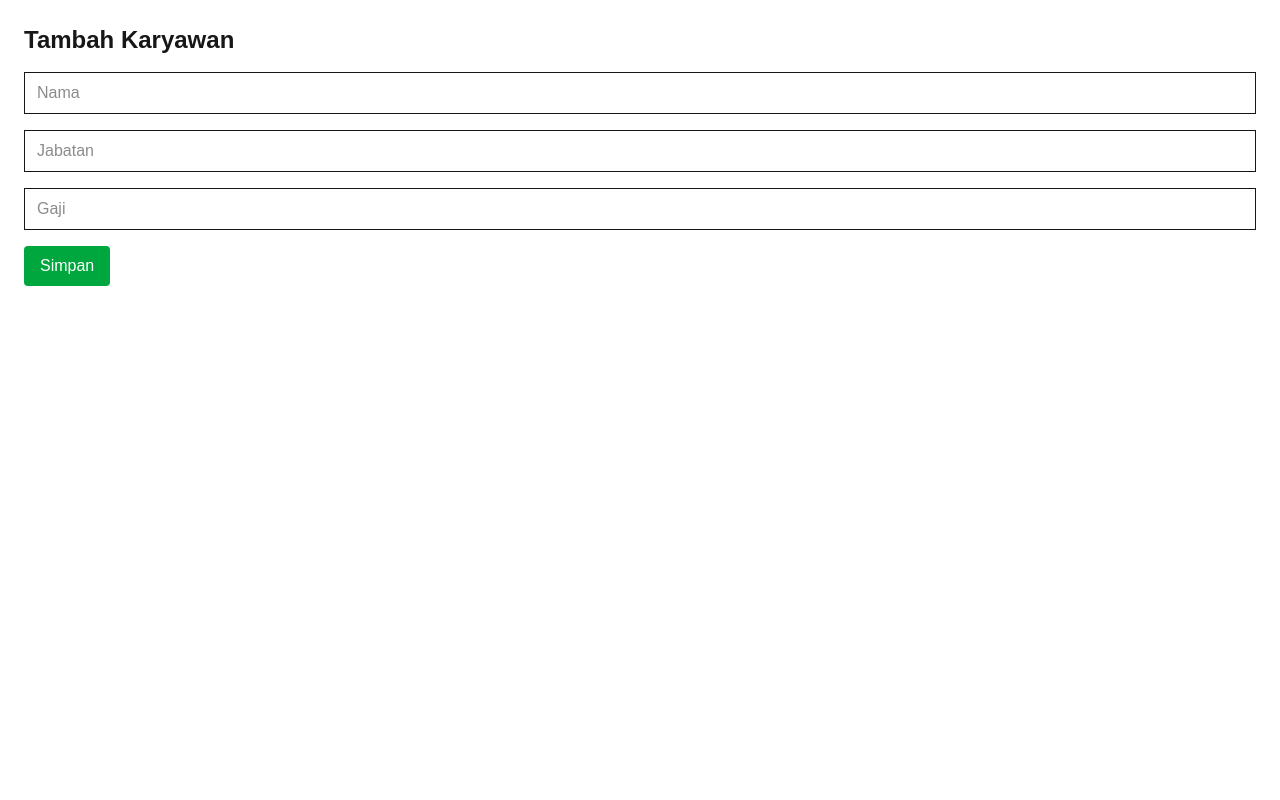
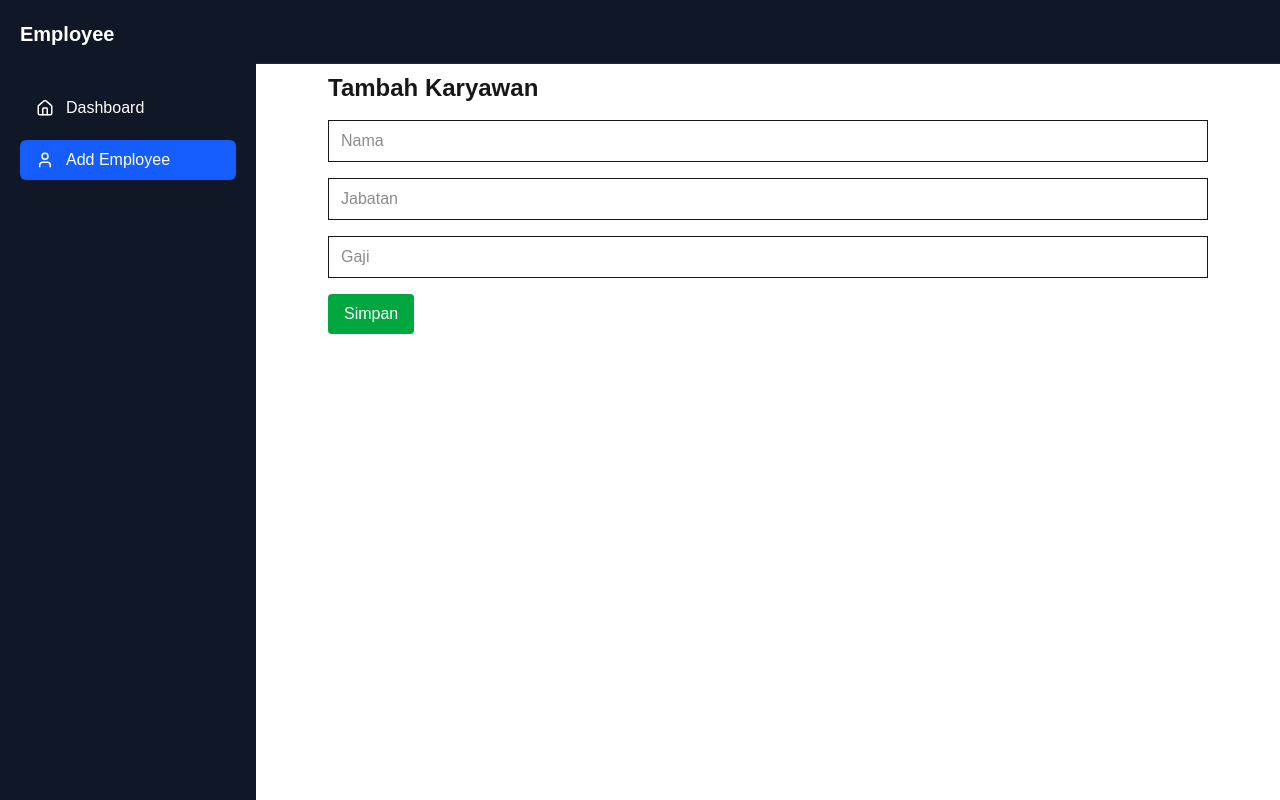
Before and after one commit to adyarizki/employee-dbcrud, a Next.js app: page /employee/create in a window 1280 px wide. Built offline with nearby package versions, Linux system fonts and the light colour scheme.

Commit message:
create sidbar and navbar employee

```diff
--- /dev/null
+++ b/app/employee/layout.tsx
@@ -0,0 +1,15 @@
+import Sidebar from '../ui/sidebar';
+import Navbar from '../ui/navbar';
+import  '../globals.css';
+
+export default function Layout({ children }: { children: React.ReactNode }) {
+  return (
+    <div className="flex h-screen flex-col md:flex-row md:overflow-hidden">
+      <div className="w-full flex-none md:w-64">
+        <Navbar />
+        <Sidebar />
+      </div>
+      <div className="flex-grow p-6 md:overflow-y-auto md:p-12">{children}</div>
+    </div>
+  );
+}
--- /dev/null
+++ b/app/ui/navbar.tsx
@@ -0,0 +1,19 @@
+'use client'
+
+import { Menu } from 'lucide-react'
+
+export default function Navbar() {
+  return (
+    <header className="w-full h-16 bg-gray-900 text-white flex items-center justify-between px-4 md:px-6 border-b border-gray-800 fixed top-0 left-0 z-40 md:ml-64">
+      <div className="flex items-center gap-3">
+        <Menu className="md:hidden" size={24} />
+      </div>
+      <div>
+        {/* Contoh Avatar / User */}
+        <div className="w-8 h-8 rounded-full bg-blue-600 flex items-center justify-center text-sm font-bold">
+          U
+        </div>
+      </div>
+    </header>
+  )
+}
--- /dev/null
+++ b/app/ui/sidebar.tsx
@@ -0,0 +1,34 @@
+'use client'
+
+import Link from 'next/link'
+import { usePathname } from 'next/navigation'
+import { Home, User } from 'lucide-react'
+
+const navItems = [
+  { name: 'Dashboard', href: '/employee', icon: Home },
+  { name: 'Add Employee', href: '/employee/create', icon: User  },
+]
+
+export default function Sidebar() {
+  const pathname = usePathname()
+
+  return (
+    <aside className="h-screen w-64 bg-gray-900 text-white fixed top-0 left-0 p-5 hidden md:block">
+      <h1 className="text-xl font-bold mb-10">Employee</h1>
+      <nav className="space-y-3">
+        {navItems.map(({ name, href, icon: Icon }) => (
+          <Link
+            key={name}
+            href={href}
+            className={`flex items-center gap-3 px-4 py-2 rounded-md transition
+              ${pathname === href ? 'bg-blue-600' : 'hover:bg-gray-700'}`}
+          >
+            <Icon size={18} />
+            <span>{name}</span>
+          </Link>
+        ))}
+      </nav>
+
+    </aside>
+  )
+}
--- a/package.json
+++ b/package.json
@@ -10,6 +10,7 @@
   },
   "dependencies": {
     "@prisma/client": "^6.12.0",
+    "lucide-react": "^0.525.0",
     "next": "15.4.2",
     "react": "19.1.0",
     "react-dom": "19.1.0"
```
Also changed, not shown: 1 other file (tests, documents, lock files or other folders).
